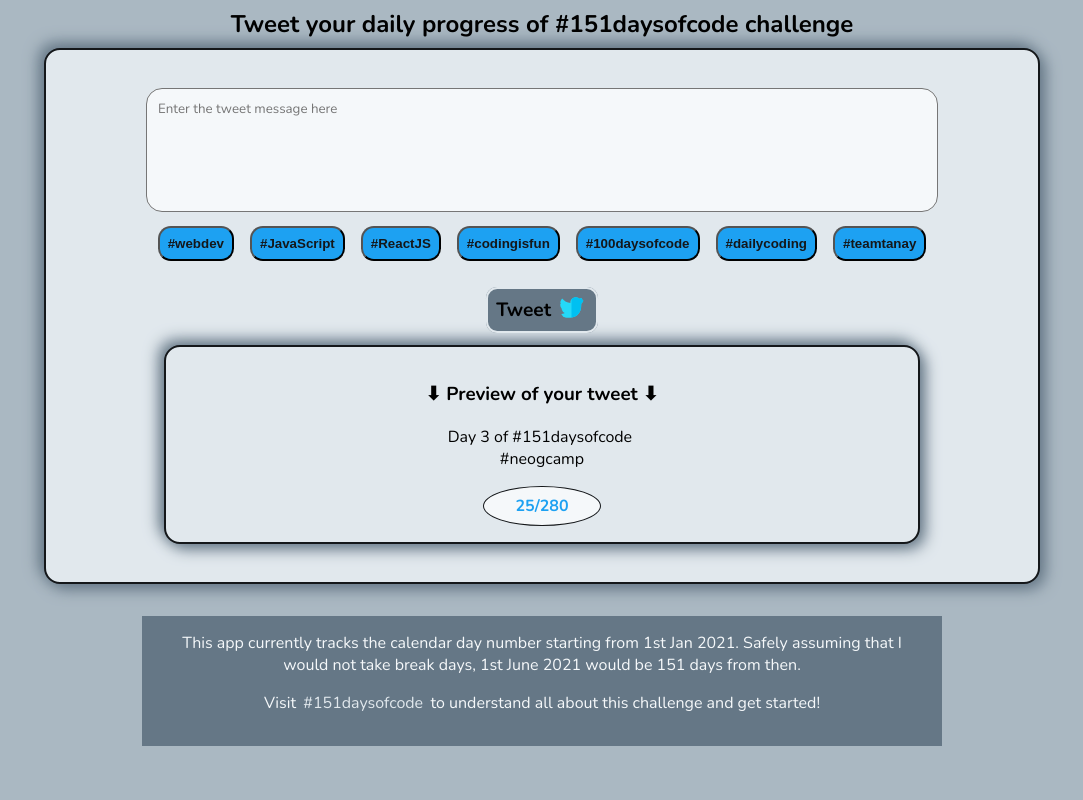
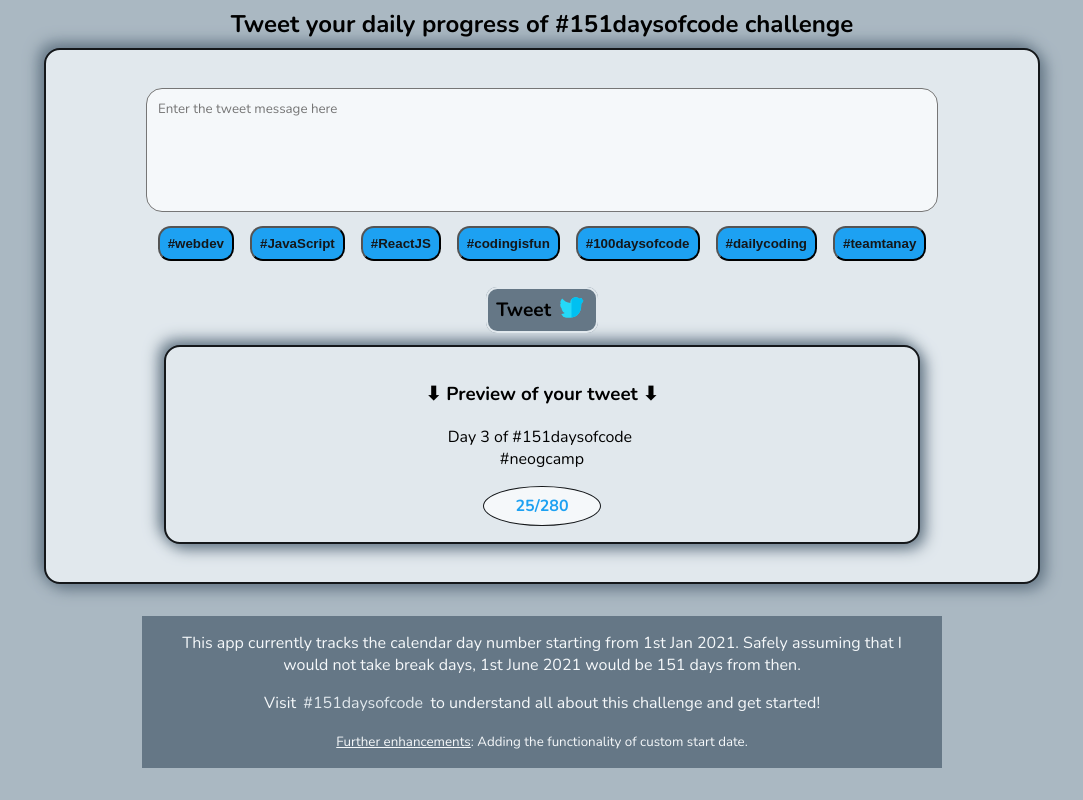
Before and after one commit to supminn/neog-151daysofcode, a React (Create React App) app: page / in a window 1280 px wide. Shown: the whole page, without its empty margins (98-1181 px from the left). Built offline with nearby package versions, Linux system fonts and the light colour scheme.

Commit message:
fix: added tags to tweet fn

```diff
--- a/public/index.html
+++ b/public/index.html
@@ -42,6 +42,7 @@
     <footer>
       <p>This app currently tracks the calendar day number starting from 1st Jan 2021. Safely assuming that I would not take break days, 1st June 2021 would be 151 days from then.</p>
       <p>Visit <a href="https://151daysofcode.netlify.app/" target="_blank" rel="noreferrer">#151daysofcode</a> to understand all about this challenge and get started!</p>
+      <small><u>Further enhancements</u>: Adding the functionality of custom start date.</small>
     </footer>
   </body>
 </html>
--- a/src/App.js
+++ b/src/App.js
@@ -31,7 +31,6 @@
   const msgHandler = (event) => {
     let msgTweet = `Day ${diffInDays} of #151daysofcode \n`;
     msgTweet += `${event.target.value}`;
-    // msgTweet += '\n#neogcamp';
     tweetSizeHandler(msgTweet.length);
     tweetMsgHandler(msgTweet);
   }
@@ -46,7 +45,7 @@
   }
 
   const tweetHandler = () => {
-    let finalMessage = encodeURIComponent(tweetMessage);
+    let finalMessage = encodeURIComponent(tweetMessage+tweetTag);
     let twitterUrl = `https://twitter.com/intent/tweet?text=${finalMessage}`;
     window.open(twitterUrl, "_blank");
   }
```
Also changed, not shown: 1 other file (tests, documents, lock files or other folders).
